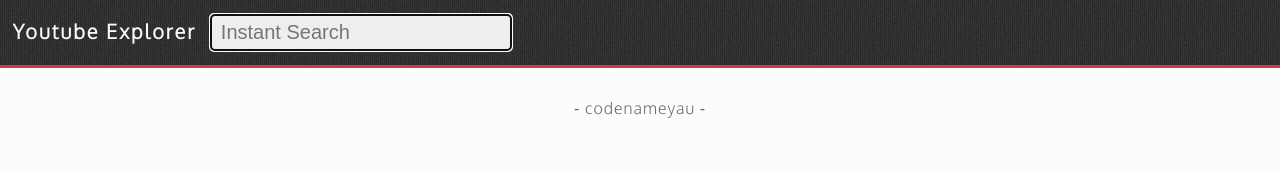
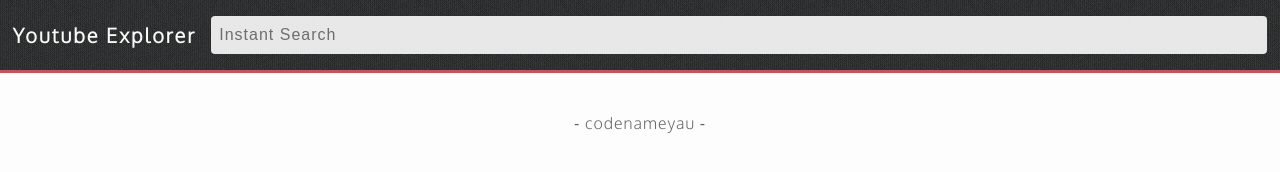
Before and after one commit to codenameyau/explorer, a website: page views/index.html in a window 1280 px wide. Drawn offline with nearby package versions, Linux system fonts and the light colour scheme; files that its build step writes are made by us from their sources; no server answers.

Commit message:
#23 - Integrated search input into navigation bar

```diff
--- /dev/null
+++ b/public/css/navigation.css
@@ -0,0 +1,51 @@
+/********************************************************************
+* NAVIGATION
+*********************************************************************/
+.nav {
+  background: url('../img/nav-bg.png');
+  border-bottom: 3px solid #E04659;
+  width: 100%;
+  margin: 0 0 40px;
+}
+
+.nav-container {
+  width: 98%;
+  padding: 16px 0;
+  max-width: 1280px;
+  margin: 0 auto;
+  display: flex;
+}
+
+.nav-logo {
+  font-size: 20px;
+  font-weight: 700;
+  letter-spacing: 2px;
+  margin: 0 15px 0 0;
+  padding: 6px 0;
+  display: inline-block;
+}
+
+.nav-logo a {
+  color: #fafafa;
+}
+
+.nav-search {
+  transition: .3s ease-out;
+  font-size: 16px;
+  letter-spacing: 1px;
+  padding: 0 8px;
+  background: none;
+  border: none;
+  border-radius: 4px;
+  color: #888;
+  flex: 1;
+}
+
+.nav-search:focus {
+  transition: .3s ease-in;
+  background: #fdfdfd;
+  opacity: 0.9;
+  outline: 0;
+  border: none;
+  color: #444;
+}
--- a/public/css/responsive-style.css
+++ b/public/css/responsive.css
@@ -11,6 +11,10 @@
   .search-result {
     width: 50%;
   }
+
+  .nav-search {
+    width: 100%;
+  }
 }
 
 @media (max-width: 480px) {
--- a/public/css/style.css
+++ b/public/css/style.css
@@ -3,7 +3,7 @@
 *********************************************************************/
 body {
   font-family: 'Oxygen', sans-serif;
-  background-color: #fcfcfc;
+  background-color: #fdfdfd;
   letter-spacing: 1px;
   margin: 0;
 }
@@ -27,54 +27,6 @@ footer {
   max-width: 1280px;
 }
 
-
-/********************************************************************
-* NAVIGATION
-*********************************************************************/
-.nav {
-  background: url('../img/nav-bg.png');
-  border-bottom: 3px solid #d93347;
-  width: 100%;
-  margin: 0 0 30px;
-}
-
-.nav-container {
-  width: 98%;
-  padding: 15px 0;
-  max-width: 1280px;
-  margin: auto;
-}
-
-.nav-logo {
-  font-size: 20px;
-  font-weight: 700;
-  letter-spacing: 2px;
-}
-
-.nav-logo a {
-  color: #fafafa;
-}
-
-.nav-search {
-  transition: .3s ease-out;
-  margin-left: 10px;
-  width: 300px;
-  font-size: 20px;
-  padding: 0;
-  height: 35px;
-  text-indent: 10px;
-  background: none;
-  border: none;
-  border-radius: 4px;
-  color: #999;
-}
-
-.nav-search:focus {
-  transition: .3s ease-in;
-  background: #eee;
-  border: none;
-  color: #666;
-}
 
 /********************************************************************
 * ANIMATIONS
--- a/views/partials/_header.html
+++ b/views/partials/_header.html
@@ -1,6 +1,6 @@
 <nav class="nav">
   <div class="nav-container">
-    <span class="nav-logo"><a href="/">Youtube Explorer</a></span>
+    <div class="nav-logo"><a href="/">Youtube Explorer</a></div>
 
     <input autofocus type="text" class="nav-search" id="nav-search" name="nav-search"
       placeholder="Instant Search" value="{{ search_query }}">
```
Also changed, not shown: views/partials/_layout.html (+2 -1 lines).
